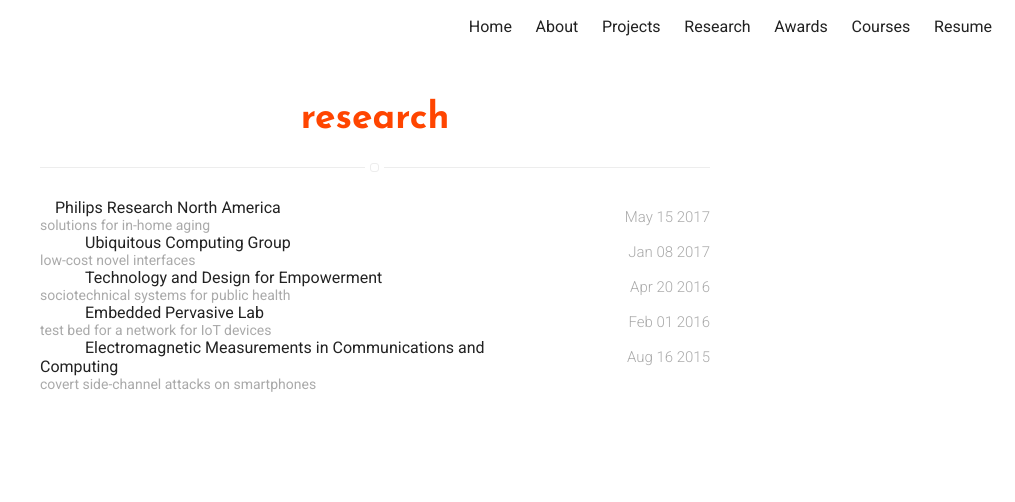
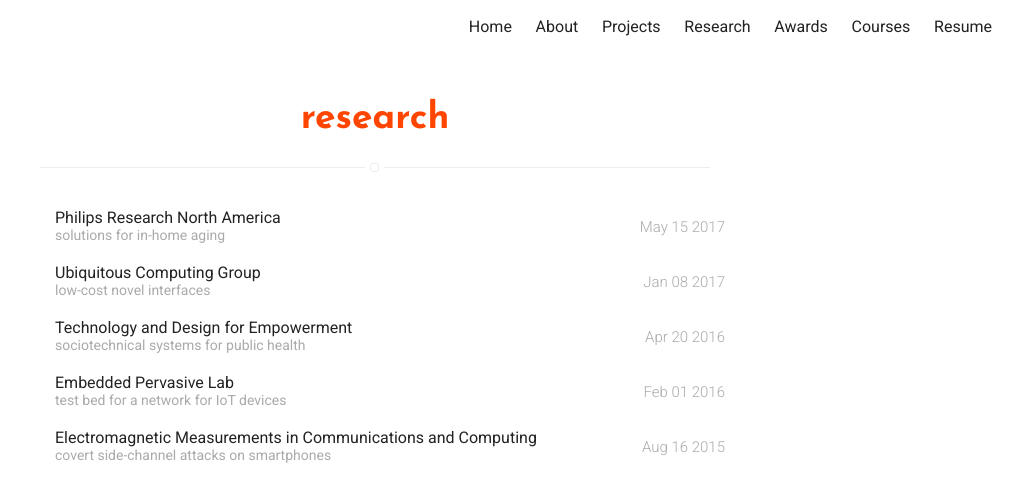
Before and after one commit to azraismail/azraismail.github.io, a Jekyll site: the page built from research.html, in a window 1280 px wide. Shown: the top 502 px of the page, without its empty margins (265-1280 px from the left). Built offline with Jekyll 4.4.1, drawn with Linux system fonts in a browser that asks for light colours.

Commit message:
Update home-blog-projects.sass

```diff
--- a/_sass/pages/home-blog-projects.sass
+++ b/_sass/pages/home-blog-projects.sass
@@ -43,7 +43,7 @@
 
     > .item > .url
         width: 100%
-        display: inline
+        display: block
         padding: 10px 30px 10px 15px
         text-decoration: none
 
```
